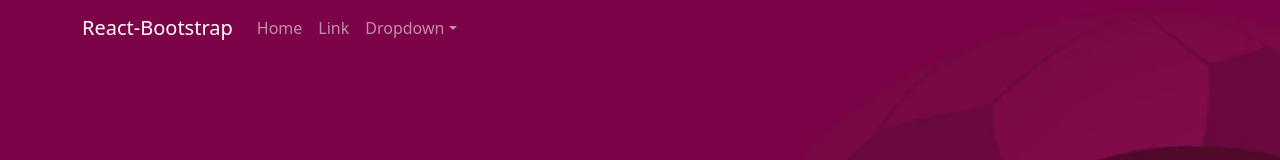
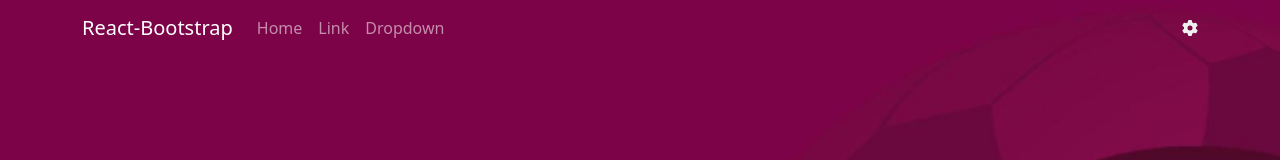
Before and after one commit to TridenteMagistral/QatarCards-FrontEnd, a React (Create React App) app: page / in a window 1280 px wide. Shown: the top 160 px of the page. Built offline with nearby package versions, Linux system fonts and the light colour scheme.

Commit message:
feat: navbar settings dropdown

```diff
--- a/package.json
+++ b/package.json
@@ -3,6 +3,9 @@
   "version": "0.1.0",
   "private": true,
   "dependencies": {
+    "@fortawesome/fontawesome-svg-core": "^6.2.1",
+    "@fortawesome/free-solid-svg-icons": "^6.2.1",
+    "@fortawesome/react-fontawesome": "^0.2.0",
     "@testing-library/jest-dom": "^5.16.5",
     "@testing-library/react": "^13.4.0",
     "@testing-library/user-event": "^13.5.0",
--- /dev/null
+++ b/src/components/Navbar/Navbar.css
@@ -0,0 +1,7 @@
+.dropdown-menu[data-bs-popper]{
+    right: 0 ;
+    left: auto;
+}
+.dropdown-toggle::after{
+    display: none;
+}
--- a/src/components/Navbar/Navbar.jsx
+++ b/src/components/Navbar/Navbar.jsx
@@ -1,7 +1,10 @@
 import Container from 'react-bootstrap/Container';
 import Nav from 'react-bootstrap/Nav';
 import Navbar from 'react-bootstrap/Navbar';
+import { faGear } from '@fortawesome/free-solid-svg-icons';
+import { FontAwesomeIcon } from '@fortawesome/react-fontawesome';
 import NavDropdown from 'react-bootstrap/NavDropdown';
+import "./Navbar.css"
 
 function BasicExample() {
   return (
@@ -26,8 +29,15 @@ function BasicExample() {
             </NavDropdown>
           </Nav>
         </Navbar.Collapse>
+        <NavDropdown title={<FontAwesomeIcon icon={faGear} />}  id="basic-nav-dropdown">
+          <NavDropdown.Item href="#action/3.1">Action</NavDropdown.Item>
+          <NavDropdown.Item href="#action/3.2">
+            Another action
+          </NavDropdown.Item>
+        </NavDropdown>
+
       </Container>
-    </Navbar>
+    </Navbar >
   );
 }
 
```
Also changed, not shown: 1 other file (tests, documents, lock files or other folders).
